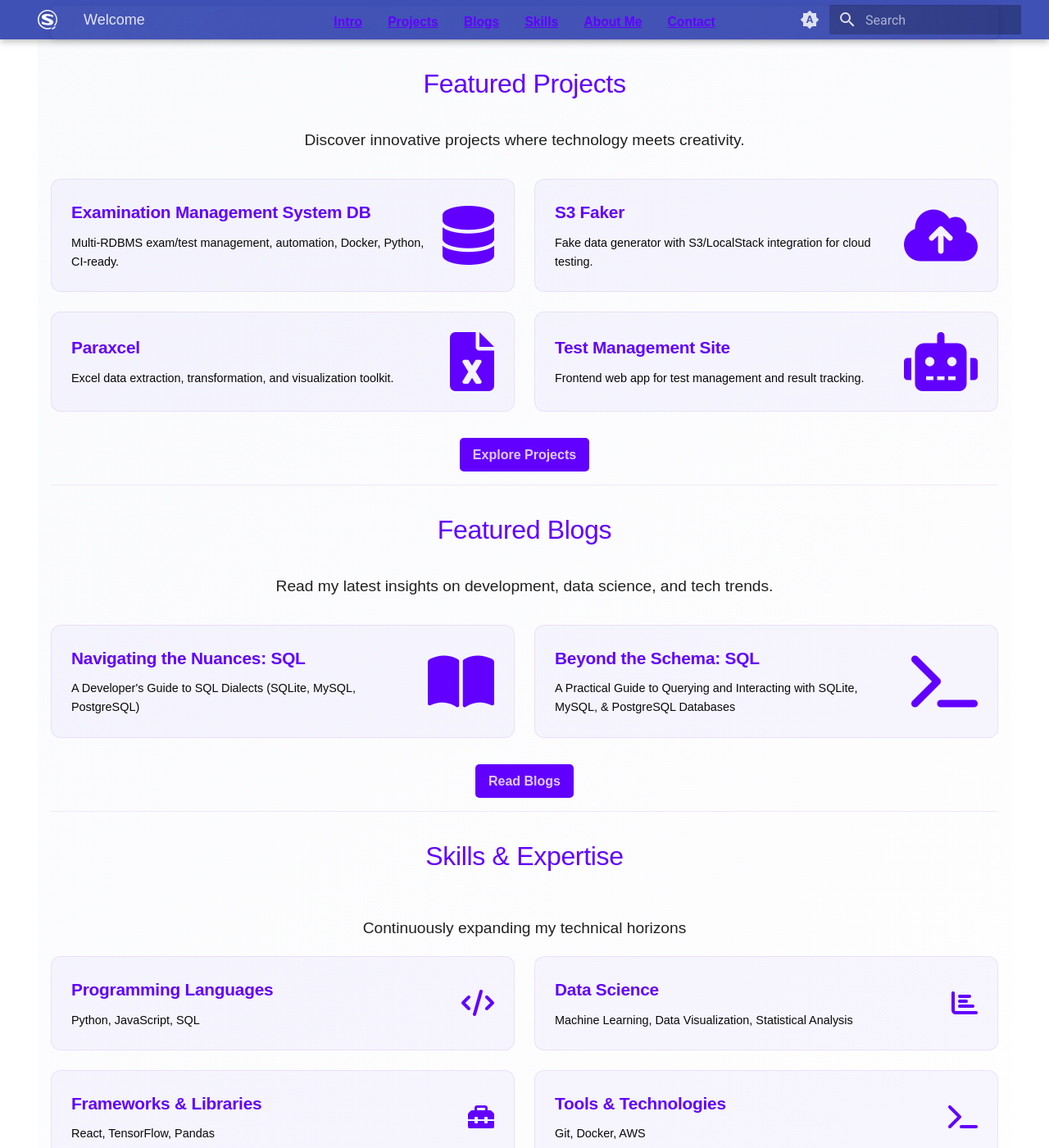
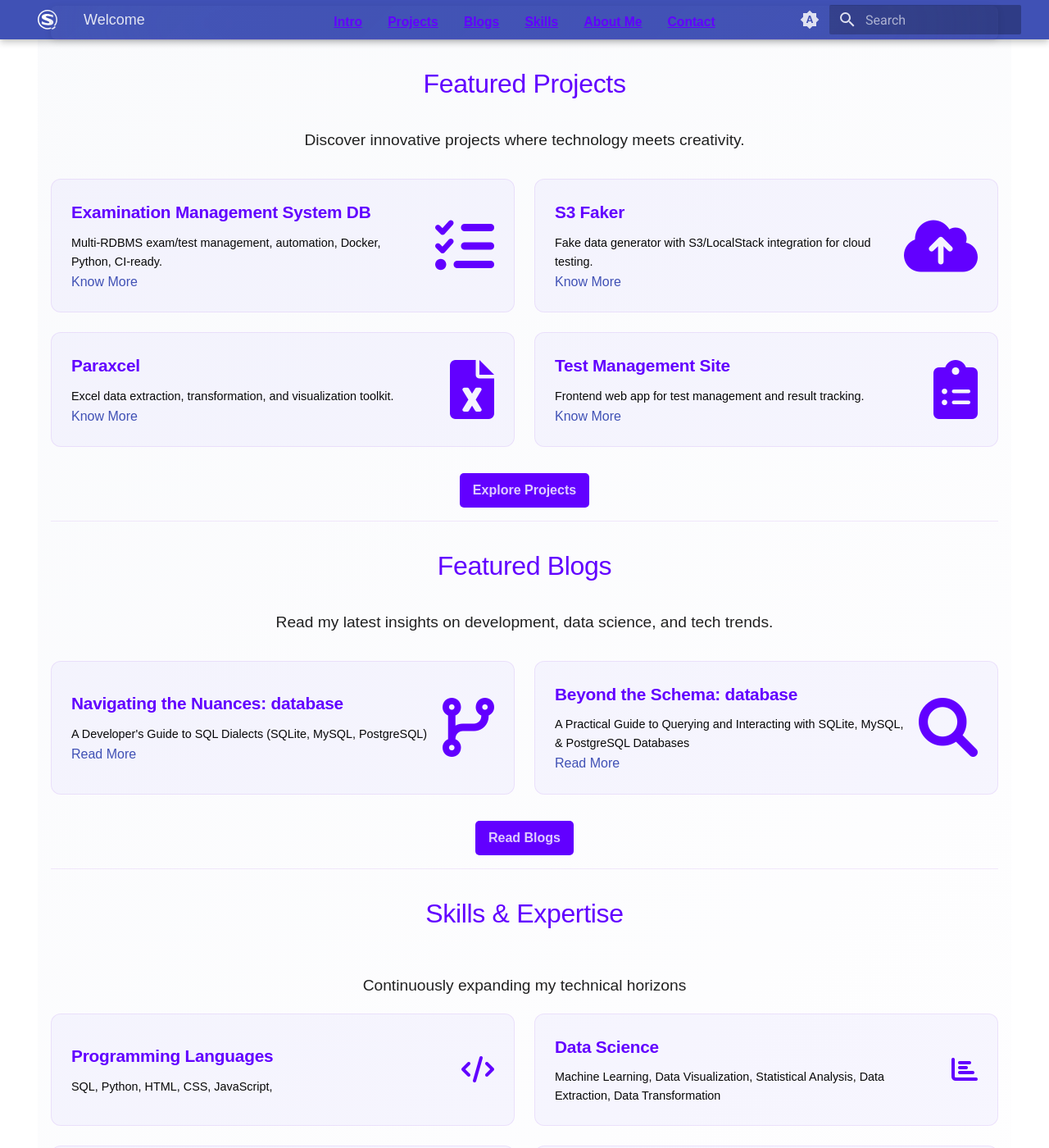
Before and after one commit to mrxsierra/mrxsierra.github.io, an MkDocs documentation site: the page built from docs/index.md, in a window 1280 px wide and 1400 px high, scrolled down 828 px. Shown: the whole window at 82% size. Built offline with MkDocs 1.6.1 and Material for MkDocs 9.7.7, drawn with Linux system fonts in a browser that asks for light colours; some of the changed text lies outside the part shown.

Commit message:
added committers plugin for contribution and index cards are optimized with new read more or know more anchors

```diff
--- /dev/null
+++ b/docs/blog/.authors.yml
@@ -0,0 +1,6 @@
+authors:
+  mrxsierra:
+    name: Sunil Sharma
+    description: Creator
+    avatar: https://avatars.githubusercontent.com/u/9698455
+    url: https://github.com/mrxsierra
--- a/docs/index.md
+++ b/docs/index.md
@@ -63,15 +63,17 @@ tags:
             <div class="project-content">
                 <h3>Examination Management System DB</h3>
                 <p>Multi-RDBMS exam/test management, automation, Docker, Python, CI-ready.</p>
+                <a class="read-more" href="projects/ems-db/#examination-management-system-database">Know More</a>
             </div>
             <a class="project-link" href="projects/ems-db#examination-management-system-database">
-                <i class="fas fa-database"></i>
+                <i class="fas fa-tasks"></i>
             </a>
         </div>
         <div class="project-card">
             <div class="project-content">
                 <h3>S3 Faker</h3>
                 <p>Fake data generator with S3/LocalStack integration for cloud testing.</p>
+                <a class="read-more" href="projects/s3-faker/#s3-faker">Know More</a>
             </div>
             <a class="project-link" href="projects/s3-faker#s3-faker">
                 <i class="fas fa-cloud-upload-alt"></i>
@@ -81,6 +83,7 @@ tags:
             <div class="project-content">
                 <h3>Paraxcel</h3>
                 <p>Excel data extraction, transformation, and visualization toolkit.</p>
+                <a class="read-more" href="projects/paraxcel/#paraxcel">Know More</a>
             </div>
             <a class="project-link" href="projects/paraxcel#paraxcel">
                 <i class="fas fa-file-excel"></i>
@@ -90,9 +93,10 @@ tags:
             <div class="project-content">
                 <h3>Test Management Site</h3>
                 <p>Frontend web app for test management and result tracking.</p>
+                <a class="read-more" href="projects/test-site/#test-management-site">Know More</a>
             </div>
             <a class="project-link" href="projects/test-site#test-management-site">
-                <i class="fas fa-robot"></i>
+                <i class="fas fa-clipboard-list"></i>
             </a>
         </div>
     </div>
@@ -109,20 +113,23 @@ tags:
     <div class="blog-cards">
         <div class="blog-card">
             <div class="blog-content">
-                <h3>Navigating the Nuances: SQL</h3>
+                <h3>Navigating the Nuances: database</h3>
                 <p>A Developer's Guide to SQL Dialects (SQLite, MySQL, PostgreSQL)</p>
+                <a class="read-more" href="blog/2025/05/07/navigating-the-nuances-a-developers-guide-to-sql-dialects-sqlite-mysql-postgresql/">Read More</a>
             </div>
-            <a class="blog-link" href="blog/2025/05/07/navigating-the-nuances-a-developers-guide-to-sql-dialects-sqlite-mysql-postgresql/#navigating-the-nuances-a-developers-guide-to-sql-dialects-sqlite-mysql-postgresql">
-                <i class="fas fa-book-open"></i>
+            <a class="blog-link" href="blog/2025/05/07/navigating-the-nuances-a-developers-guide-to-sql-dialects-sqlite-mysql-postgresql/">
+                <!-- <i class="fas fa-book-open"></i> -->
+                <i class="fas fa-code-branch"></i>
             </a>
         </div>
         <div class="blog-card">
             <div class="blog-content">
-                <h3>Beyond the Schema: SQL</h3>
+                <h3>Beyond the Schema: database</h3>
                 <p>A Practical Guide to Querying and Interacting with SQLite, MySQL, & PostgreSQL Databases</p>
+                <a class="read-more" href="blog/2025/05/07/beyond-the-schema-a-practical-guide-to-querying-and-interacting-with-sqlite-mysql--postgresql/">Read More</a>
             </div>
-            <a class="blog-link" href="blog/2025/05/07/beyond-the-schema-a-practical-guide-to-querying-and-interacting-with-sqlite-mysql--postgresql/#beyond-the-schema-a-practical-guide-to-querying-and-interacting-with-sqlite-mysql--postgresql">
-                <i class="fas fa-terminal"></i>
+            <a class="blog-link" href="blog/2025/05/07/beyond-the-schema-a-practical-guide-to-querying-and-interacting-with-sqlite-mysql--postgresql/">
+                <i class="fas fa-magnifying-glass"></i>
             </a>
         </div>
     </div>
@@ -139,9 +146,11 @@ tags:
             <div class="content">
                 <h3>Programming Languages</h3>
                 <p class="skill-list">
+                    SQL,
                     Python,
+                    HTML,
+                    CSS,
                     JavaScript,
-                    SQL
                 </p>
             </div>
             <i class="fas fa-code skill-icon"></i>
@@ -152,7 +161,9 @@ tags:
                 <p class="skill-list">
                     Machine Learning,
                     Data Visualization,
-                    Statistical Analysis
+                    Statistical Analysis,
+                    Data Extraction,
+                    Data Transformation
                 </p>
             </div>
             <i class="fas fa-chart-bar skill-icon"></i>
@@ -161,9 +172,9 @@ tags:
             <div class="content">
                 <h3>Frameworks & Libraries</h3>
                 <p class="skill-list">
-                    React,
-                    TensorFlow,
-                    Pandas
+                    Numpy,
+                    Pandas,
+                    Scikit-Learn,
                 </p>
             </div>
             <i class="fas fa-toolbox skill-icon"></i>
--- a/docs/stylesheets/index.css
+++ b/docs/stylesheets/index.css
@@ -334,10 +334,10 @@ body {
   margin: 0;
 }
 
-.main-body .project-card a,
-.main-body .blog-card a {
+.main-body .project-card a.project-link,
+.main-body .blog-card a.blog-link {
   color: var(--primary-color);
-  transition: transform 0.3s ease, color 0.3ss ease;
+  transition: transform 0.3s ease, color 0.3s ease;
   flex-shrink: 0;
   /* width: 30%; */
   /* object-fit: cover; */
@@ -347,9 +347,22 @@ body {
   border-radius: 5px;
 }
 
+.main-body .project-card a.read-more,
+.main-body .blog-card a.read-more {
+  transition: transform 0.3s ease, color 0.3s ease;
+  justify-content: left;
+}
 
-.project-card:hover a,
-.blog-card:hover a {
+.main-body .project-card a.read-more:hover,
+.main-body .blog-card a.read-more:hover {
+  text-decoration: underline;
+  transform: scale(1.2);
+  color: var(--secondary-color);
+}
+
+
+.project-card a.project-link:hover,
+.blog-card a.blog-link:hover {
   transform: scale(1.2);
   color: var(--secondary-color);
 }
--- a/mkdocs.yml
+++ b/mkdocs.yml
@@ -1,11 +1,17 @@
+# project information
 site_name: mrxsierra | Sunil Sharma
 site_author: mrxsierra
 site_url: https://mrxsierra.github.io/
+site_description: "Welcome to my personal website. Here you will find my projects, blogs, and more."
+
+# repository
 # repo_url: https://github.com/mrxsierra/mrxsierra.github.io/
 # edit_uri: 'blob/main/docs/'
 # edit_uri_template: 'blob/main/docs/{path}'
-site_description: "Welcome to my personal website. Here you will find my projects, blogs, and more."
+
+# copyright
 copyright: "© 2025 mrxsierra. All rights reserved."
+
 # docs_dir: "docs"
 watch:
   - includes
@@ -129,8 +135,15 @@ plugins:
       enabled: true
       blog_dir: blog
       blog_toc: false
+  - git-committers:
+      enabled: !ENV [CI, false]
+      repository: mrxsierra/mrxsierra.github.io
+      branch: main
   - git-revision-date-localized:
+      enable_creation_date: true
       type: date
+      exclude:
+          - index.md
   - glightbox:
       auto_caption: true
   - search
@@ -210,7 +223,9 @@ extra:
     - icon: fontawesome/brands/docker
       link: https://hub.docker.com/u/mrxsierra
       name: DockerHub
-
+    # - icon: fontawesome/brands/x-twitter
+    #   link: https://x.com/mrxsierra
+    #   name: X (formerly Twitter)
 
   status:
     new: Recently added
--- a/pyproject.toml
+++ b/pyproject.toml
@@ -10,6 +10,7 @@ dependencies = [
     "mkdocs-blogging-plugin",
     "mkdocs-git-revision-date-localized-plugin",
     "mkdocs-glightbox>=0.4.0",
+    "mkdocs-git-committers-plugin-2>=2.5.0",
 ]
 
 [dependency-groups]
```
Also changed, not shown: other parts of docs/index.md (+4 -1 lines), docs/blog/posts/1-schema-diff.md (+9 -1 lines), docs/blog/posts/2-query-interaction-diff.md (+4 -1 lines), 2 other files.
